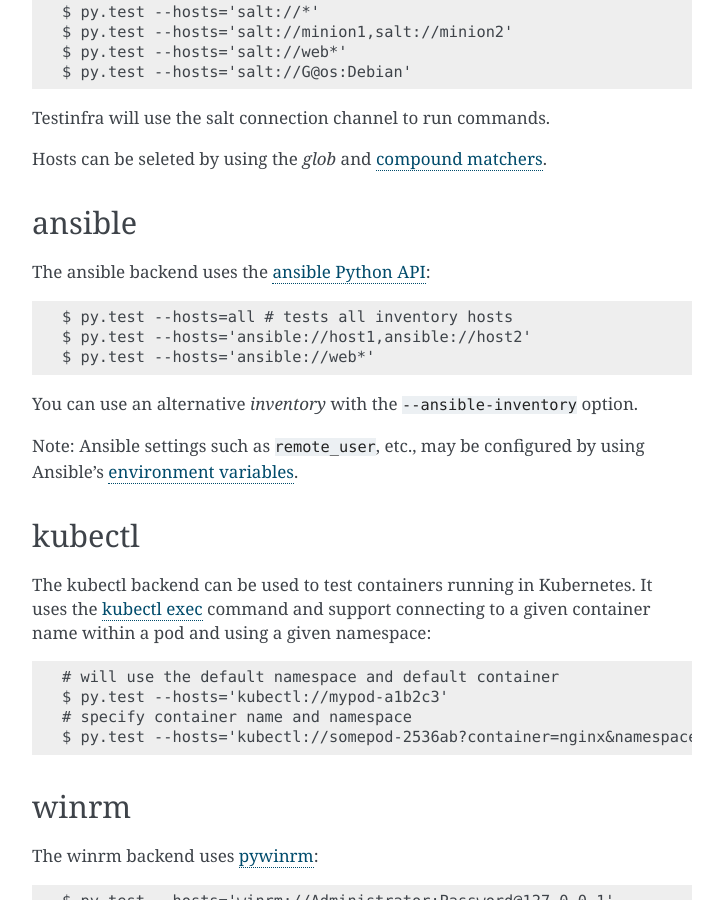
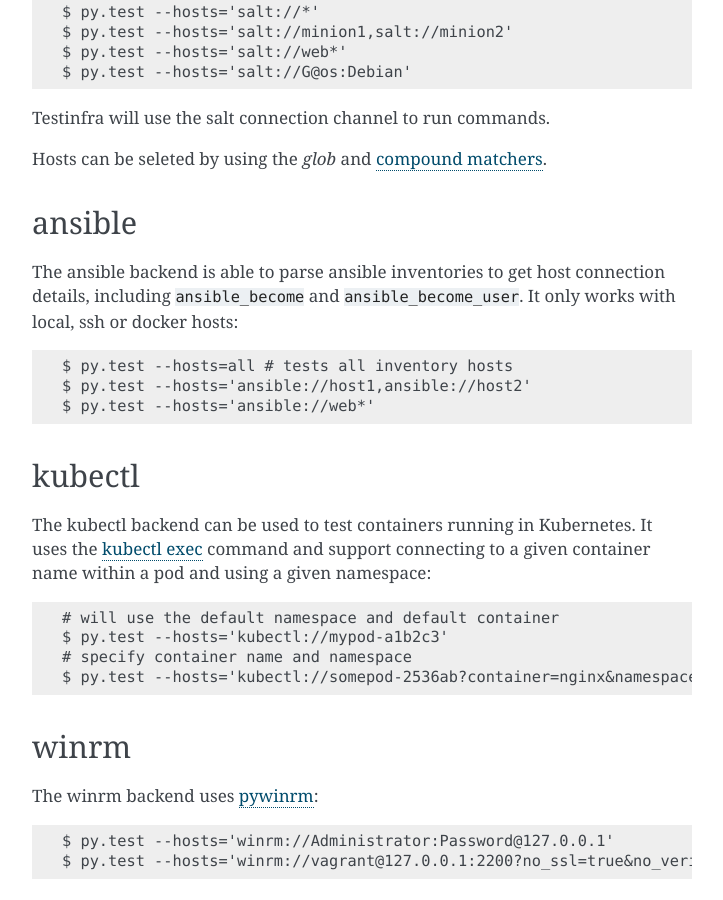
Before and after one commit to pytest-dev/pytest-testinfra, a Sphinx documentation site: the page built from doc/source/backends.rst, in a window 1280 px wide and 900 px high, scrolled down 1281 px. Shown: the whole window, without its empty margins (388-1111 px from the left). Built offline with Sphinx 7.4.7, drawn with Linux system fonts in a browser that asks for light colours; comment, search, counter and statistics services are not loaded.

Commit message:
Update ansible backend documentation

```diff
--- a/doc/source/backends.rst
+++ b/doc/source/backends.rst
@@ -73,19 +73,13 @@
 ansible
 ~~~~~~~
 
-
-The ansible backend uses the `ansible Python API
-<https://docs.ansible.com/ansible/developing_api.html>`_::
+The ansible backend is able to parse ansible inventories to get host connection
+details, including ``ansible_become`` and ``ansible_become_user``. It only
+works with local, ssh or docker hosts::
 
     $ py.test --hosts=all # tests all inventory hosts
     $ py.test --hosts='ansible://host1,ansible://host2'
     $ py.test --hosts='ansible://web*'
-
-You can use an alternative `inventory` with the ``--ansible-inventory`` option.
-
-Note: Ansible settings such as ``remote_user``, etc., may be configured by using Ansible's
-`environment variables <http://docs.ansible.com/ansible/intro_configuration.html#environmental-configuration>`_.
-
 
 kubectl
 ~~~~~~~
```
